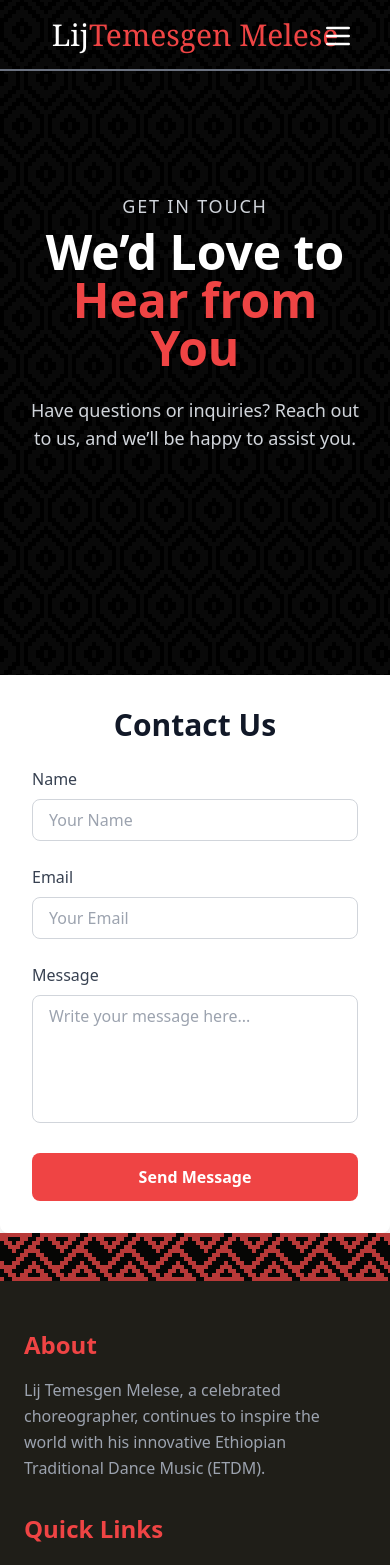
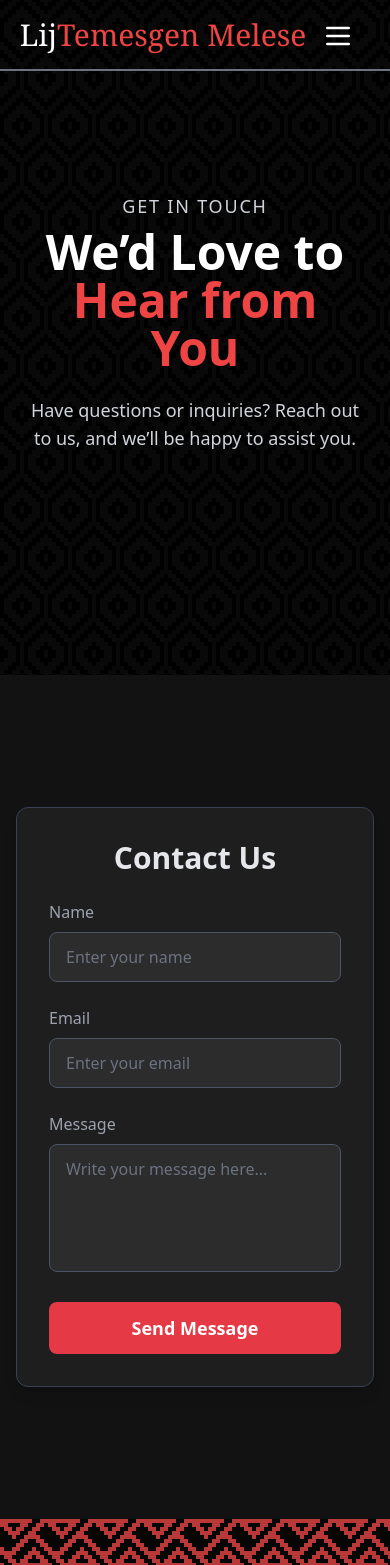
Before and after one commit to Unity-Link-Solutions/ETDM-LijTemesgen-Personal-Website, a React (Vite) app: page /contacts in a window 390 px wide. Shown: the top 1565 px of the page. Built offline with nearby package versions, Linux system fonts and the light colour scheme.

Commit message:
fix the responsive and the event and the contact section of the page

```diff
--- a/src/components/Header/Header.tsx
+++ b/src/components/Header/Header.tsx
@@ -98,7 +98,7 @@ const Header: React.FC = () => {
         </nav>
 
         {/* Logo */}
-        <div className="text-3xl font-serif text-white flex justify-center lg:static absolute w-full lg:w-auto">
+        <div className="text-3xl font-serif text-white flex sm:justify-end justify-center absolute sm:static w-full sm:w-auto right-8 sm:right-0">
           <span>Lij</span> <span className="text-primary">Temesgen Melese</span>
         </div>
 
@@ -177,8 +177,6 @@ const Header: React.FC = () => {
         <ul className="space-y-6">
           {[
             "Home",
-            "Pages",
-            "Gallery",
             "Events",
             // "Blog",
             "Merchandise",
--- a/src/components/HeroSection/HeroSection-Events.tsx
+++ b/src/components/HeroSection/HeroSection-Events.tsx
@@ -4,20 +4,20 @@ const EVENTS_URL = "https://example-event-website.com"; // Replace with the actu
 
 const EventsHeroSection: React.FC = () => {
   return (
-    <section className="relative bg-african-pattern-2 w-full h-[80vh] flex items-center justify-center bg-cover bg-center">
+    <section className="relative bg-african-pattern-2 w-full min-h-[80vh] flex items-center justify-center bg-cover bg-center px-4 sm:px-8">
       {/* Overlay */}
       <div className="absolute inset-0 bg-black bg-opacity-50"></div>
 
       {/* Content */}
-      <div className="relative z-10 text-center text-white px-6 lg:px-12">
-        <h2 className="text-lg text-gray-300 uppercase tracking-widest font-light mb-2">
+      <div className="relative z-10 text-center text-white max-w-4xl w-full">
+        <h2 className="text-sm sm:text-base md:text-lg text-gray-300 uppercase tracking-widest font-light mb-2">
           Explore Exciting Events
         </h2>
-        <h1 className="text-5xl lg:text-7xl font-bold mb-6">
+        <h1 className="text-3xl sm:text-5xl md:text-6xl lg:text-7xl font-bold mb-4 sm:mb-6 leading-tight">
           Discover & Attend{" "}
           <span className="text-red-500">Upcoming Events</span>
         </h1>
-        <p className="text-lg lg:text-xl text-gray-300 mb-8">
+        <p className="text-sm sm:text-lg md:text-xl text-gray-300 mb-6 sm:mb-8 px-2 sm:px-0">
           Stay connected with the latest happenings, workshops, and cultural
           events around you.
         </p>
@@ -25,7 +25,7 @@ const EventsHeroSection: React.FC = () => {
           href={EVENTS_URL}
           target="_blank"
           rel="noopener noreferrer"
-          className="bg-red-500 hover:bg-red-600 text-white py-3 px-6 rounded-lg transition inline-block"
+          className="bg-red-500 hover:bg-red-600 text-white py-3 px-6 rounded-lg transition inline-block text-sm sm:text-base"
         >
           Browse Events
         </a>
--- a/src/components/form/Contact-form.tsx
+++ b/src/components/form/Contact-form.tsx
@@ -18,33 +18,36 @@ const ContactForm: React.FC = () => {
   const handleSubmit = (e: React.FormEvent) => {
     e.preventDefault();
     setSubmitted(true);
-    // Here you can handle API requests for form submission
+    // Handle form submission (e.g., API call)
   };
 
   return (
-    <div className="max-w-3xl mx-auto bg-white shadow-lg rounded-lg p-8">
-      <h2 className="text-3xl font-bold text-gray-900 mb-6 text-center">
+    <div className="min-h-screen bg-[#121212] flex items-center justify-center px-4">
+      <div className="max-w-3xl w-full bg-[#1E1E1E] shadow-lg rounded-xl p-8 border border-gray-700 text-white">
+        <h2 className="text-3xl font-bold text-gray-200 mb-6 text-center">
           Contact Us
         </h2>
         {!submitted ? (
           <form onSubmit={handleSubmit} className="space-y-6">
             {/* Name Input */}
             <div>
-            <label className="block text-gray-700 font-medium mb-2">Name</label>
+              <label className="block text-gray-400 font-medium mb-2">
+                Name
+              </label>
               <input
                 type="text"
                 name="name"
                 value={formData.name}
                 onChange={handleChange}
                 required
-              className="w-full border border-gray-300 rounded-lg px-4 py-2 focus:ring-2 focus:ring-red-500"
-              placeholder="Your Name"
+                className="w-full bg-[#2C2C2C] border border-gray-600 rounded-lg px-4 py-3 text-white placeholder-gray-500 focus:ring-2 focus:ring-[#E63946] outline-none transition-all"
+                placeholder="Enter your name"
               />
             </div>
 
             {/* Email Input */}
             <div>
-            <label className="block text-gray-700 font-medium mb-2">
+              <label className="block text-gray-400 font-medium mb-2">
                 Email
               </label>
               <input
@@ -53,14 +56,14 @@ const ContactForm: React.FC = () => {
                 value={formData.email}
                 onChange={handleChange}
                 required
-              className="w-full border border-gray-300 rounded-lg px-4 py-2 focus:ring-2 focus:ring-red-500"
-              placeholder="Your Email"
+                className="w-full bg-[#2C2C2C] border border-gray-600 rounded-lg px-4 py-3 text-white placeholder-gray-500 focus:ring-2 focus:ring-[#E63946] outline-none transition-all"
+                placeholder="Enter your email"
               />
             </div>
 
             {/* Message Input */}
             <div>
-            <label className="block text-gray-700 font-medium mb-2">
+              <label className="block text-gray-400 font-medium mb-2">
                 Message
               </label>
               <textarea
@@ -68,7 +71,7 @@ const ContactForm: React.FC = () => {
                 value={formData.message}
                 onChange={handleChange}
                 required
-              className="w-full border border-gray-300 rounded-lg px-4 py-2 h-32 resize-none focus:ring-2 focus:ring-red-500"
+                className="w-full bg-[#2C2C2C] border border-gray-600 rounded-lg px-4 py-3 h-32 text-white placeholder-gray-500 resize-none focus:ring-2 focus:ring-[#E63946] outline-none transition-all"
                 placeholder="Write your message here..."
               ></textarea>
             </div>
@@ -76,16 +79,17 @@ const ContactForm: React.FC = () => {
             {/* Submit Button */}
             <button
               type="submit"
-            className="w-full bg-red-500 hover:bg-red-600 text-white py-3 px-6 rounded-lg transition font-bold"
+              className="w-full bg-[#E63946] hover:bg-[#D62828] text-white py-3 px-6 rounded-lg transition-all font-bold text-lg"
             >
               Send Message
             </button>
           </form>
         ) : (
-        <div className="text-center text-green-600 font-medium">
+          <div className="text-center text-green-400 font-medium text-lg py-6">
             🎉 Thank you! Your message has been sent successfully.
           </div>
         )}
+      </div>
     </div>
   );
 };
```
Lines whose indentation alone changed are shown as unchanged.
